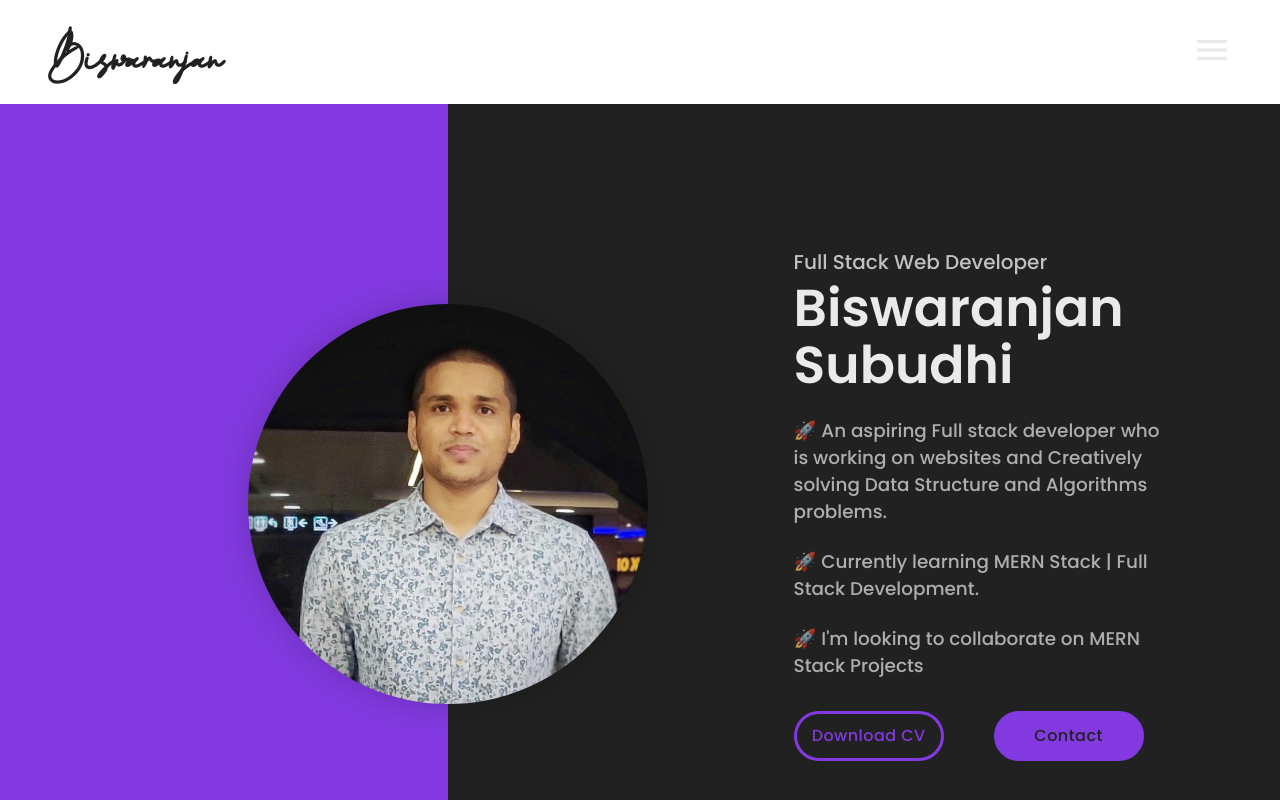
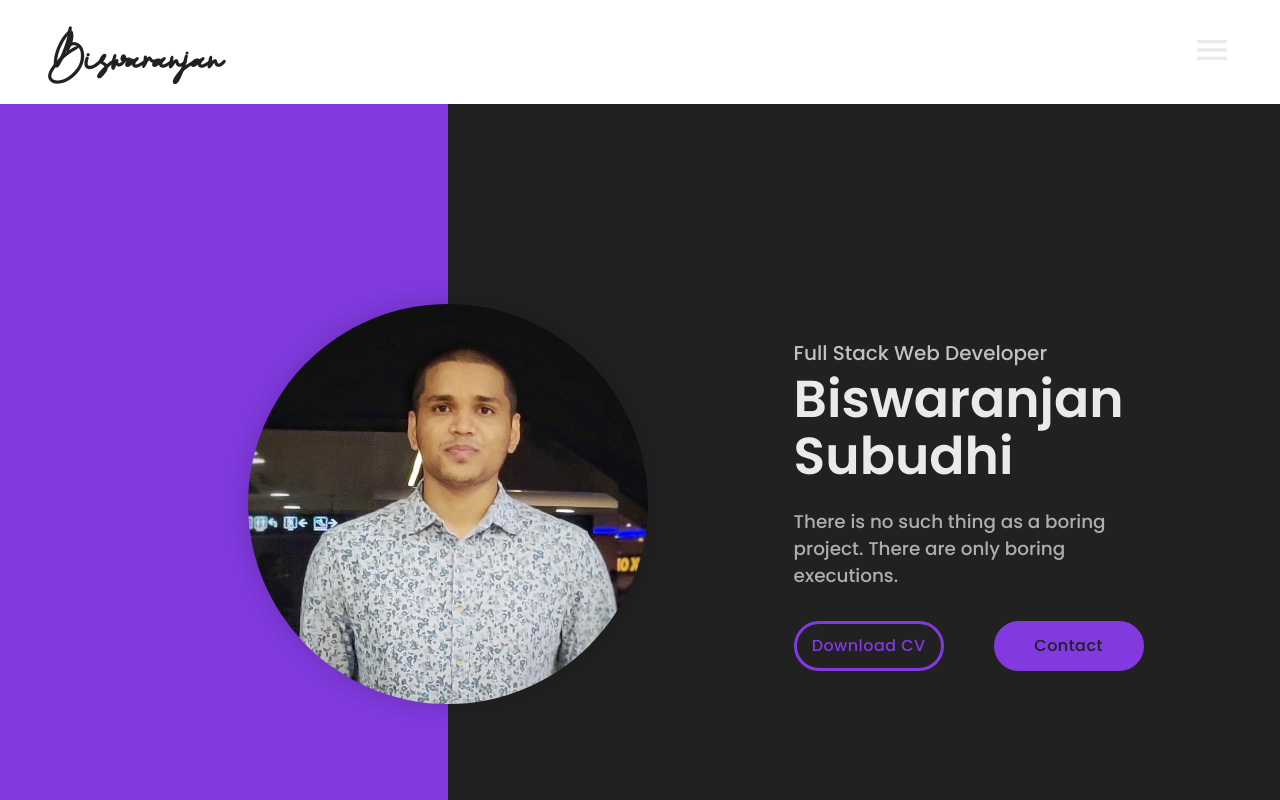
Before and after one commit to icyflame21/Personal_Portfolio, a React (Create React App) app: page / in a window 1280 px wide. Shown: the top 800 px of the page. Built offline with nearby package versions, Linux system fonts and the light colour scheme; a web font is replaced by a local one.

Commit message:
Changes Done

```diff
--- a/src/App.js
+++ b/src/App.js
@@ -16,30 +16,20 @@ function App() {
     console.log("%chttps://github.com/hhhrrrttt222111/developer-portfolio", `color:${theme.tertiary}; font-size:20px`);
     // console.log = console.warn = console.error = () => {};
 
-    return ( <
-        div className = "app" >
-        <
-        Router >
-        <
-        ScrollToTop / >
-        <
-        Switch >
-        <
-        Route path = "/"
-        exact component = { Main }
-        /> <
-        Route path = "/projects"
-        exact component = { ProjectPage }
-        />
-
-        <
-        Redirect to = "/" / >
-        <
-        /Switch> < /
-        Router > <
-        BackToTop / >
-        <
-        /div>
+    return (
+        <>
+        <div className="app" >
+        <Router >
+        <ScrollToTop />
+        <Switch >
+        <Route path="/" exact component={Main} />
+        <Route path = "/projects" exact component = {ProjectPage }/>
+        <Redirect to = "/" />
+        </Switch>
+        </Router>
+        <BackToTop />
+        </div>
+    </>
     );
 }
 
--- a/src/components/Landing/Landing.css
+++ b/src/components/Landing/Landing.css
@@ -10,6 +10,7 @@
   align-items: center;
   justify-content: center;
   height: 100%;
+  width: 100%;
   position: relative;
 }
 
--- a/src/components/Landing/Landing.js
+++ b/src/components/Landing/Landing.js
@@ -123,9 +123,7 @@ function Landing() {
                     >
                         <h6>{headerData.title}</h6>
                         <h1>{headerData.name}</h1>
-                        <p>{headerData.desciption1}</p>
-                        <p>{headerData.description2}</p>
-                        <p>{headerData.description3}</p>
+                        <p>{headerData.desciption}</p>
 
                         <div className='lcr-buttonContainer'>
                             {headerData.resumePdf && (
--- a/src/data/headerData.js
+++ b/src/data/headerData.js
@@ -4,9 +4,7 @@ import img from '../ProPic1.jpeg'
 export const headerData = {
     name: 'Biswaranjan Subudhi',
     title: "Full Stack Web Developer",
-    desciption1: "🚀 An aspiring Full stack developer who is working on websites and Creatively solving Data Structure and Algorithms problems.",
-    description2: "🚀 Currently learning MERN Stack | Full Stack Development.",
-    description3:"🚀 I'm looking to collaborate on MERN Stack Projects",
+    desciption: 'There is no such thing as a boring project. There are only boring executions.',
     image: img,
     resumePdf: resume
 }
--- a/src/data/projectsData.js
+++ b/src/data/projectsData.js
@@ -5,7 +5,7 @@ import three from '../assets/png/3.jpg'
 export const projectsData = [{
         id: 1,
         projectName: 'Myntra',
-        projectDesc: "Myntra is a India's largest e-commerce store for fashion and lifestyle products, Myntra aims at providing a hassle free and enjoyable shopping experience to shoppers across the country with the widest range of brands and products on its portal.",
+        projectDesc: "Myntra is a India's largest e-commerce store for fashion and lifestyle products, it aims at providing a hassle free and enjoyable shopping experience to shoppers across the country with the widest range of brands and products on its portal.",
         tags: ['JS', 'CSS', 'HTML'],
         code: 'https://github.com/biswa-ranjan-subudhi/Myntra-Clone',
         demo: 'https://myntra-fashions-clone.netlify.app',
--- a/src/pages/Main/Main.js
+++ b/src/pages/Main/Main.js
@@ -10,7 +10,7 @@ function Main() {
         <
         Helmet >
         <
-        title > { headerData.name } - Porfolio < /title> <
+        title > { headerData.name }< /title> <
         /Helmet>
 
         <
@@ -23,7 +23,6 @@ function Main() {
         Education / >
         <
         Skills / >
-
         <
         Projects / >
         <
```
Also changed, not shown: src/components/index.js (+3 -7 lines).
